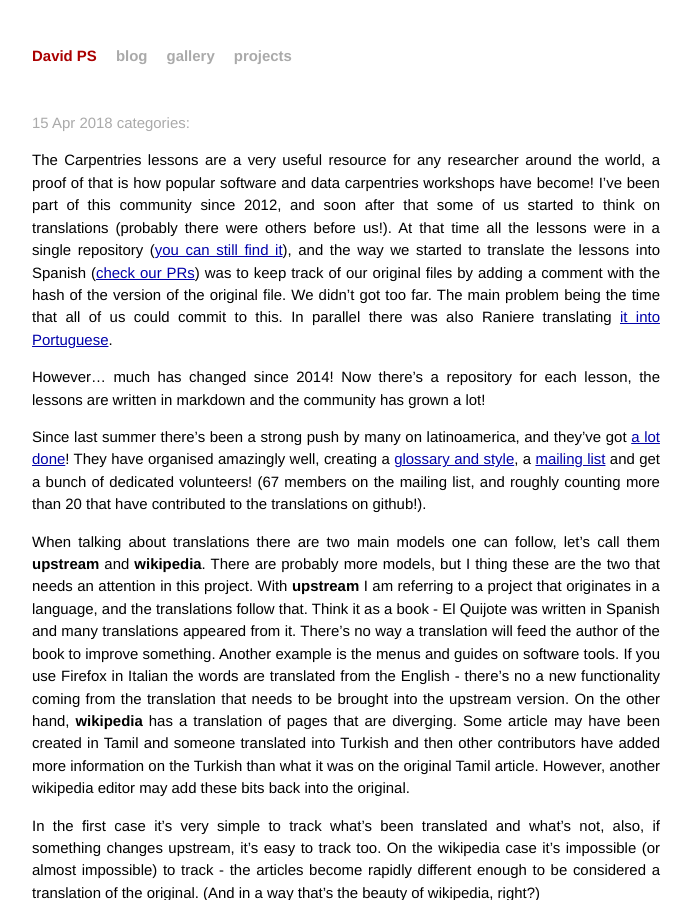
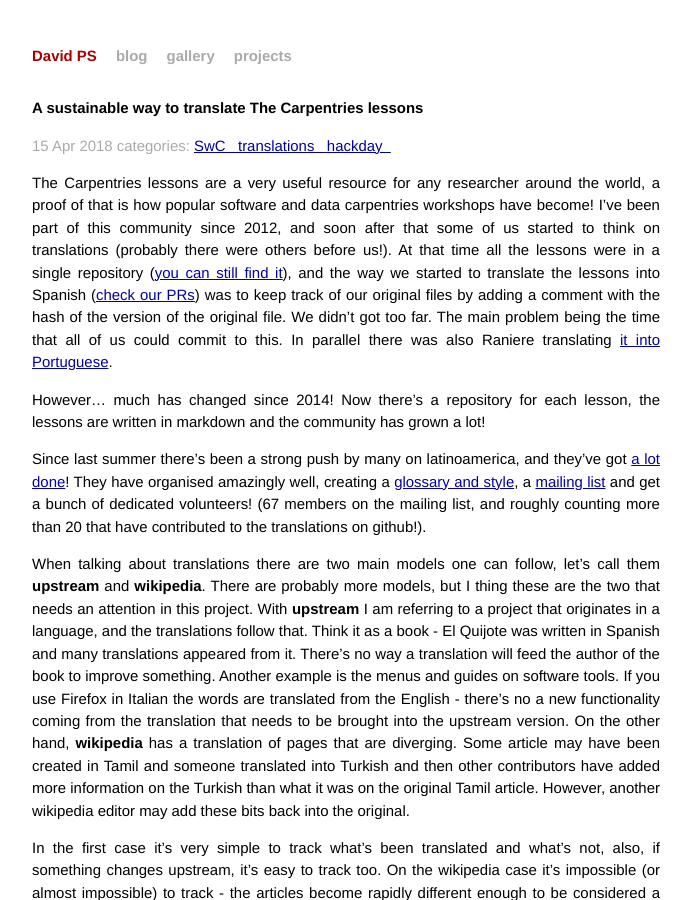
Before and after one commit to dpshelio/dpshelio.github.io, a Jekyll site: the page built from _posts/2018/04/15/2018-04-15-a-sustainable-way-to-translate-the-carpentries-lessons.md, in a window 1280 px wide and 900 px high. Shown: the whole window, without its empty margins (294-986 px from the left). Built offline with Jekyll 4.4.1, drawn with Linux system fonts in a browser that asks for light colours; our own code applies the rules of GitHub Pages for plain Markdown files; some of the changed lines change nothing that is shown.

Commit message:
fix typos?

```diff
--- a/_posts/2018/04/15/2018-04-15-a-sustainable-way-to-translate-the-carpentries-lessons.md
+++ b/_posts/2018/04/15/2018-04-15-a-sustainable-way-to-translate-the-carpentries-lessons.md
@@ -1,8 +1,8 @@
 ---
 layout: post
-title: A sustainable way to translate The Carpentries lessons
+title: "A sustainable way to translate The Carpentries lessons"
 date: 2018-04-15
-time:"19:23:00"
+time: "19:23:00"
 blog: "true"
 categories: ["SwC", "translations", "hackday"]
 ---
```
